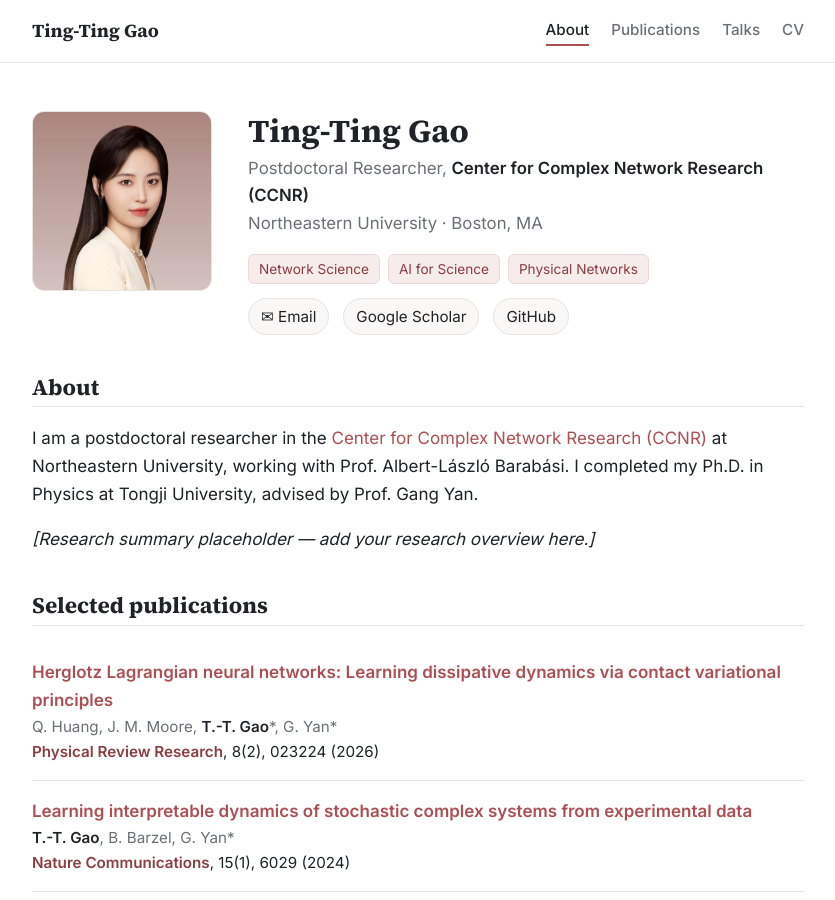
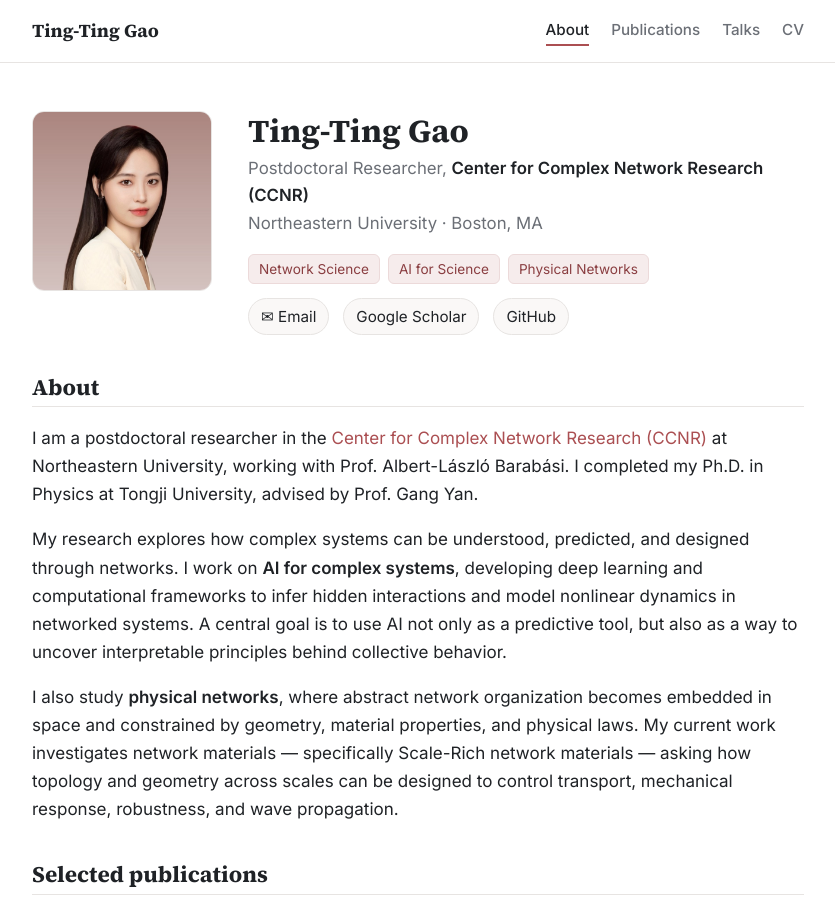
Before and after one commit to Ting-TingGao/Ting-TingGao.github.io, a Jekyll site: the page built from index.md, in a window 1280 px wide and 900 px high. Shown: the whole window, without its empty margins (222-1057 px from the left). Built offline with Jekyll 4.4.1, drawn with Linux system fonts in a browser that asks for light colours.

Commit message:
Add research summary to About section
Co-Authored-By: Claude Opus 4.8 (1M context) <noreply@anthropic.com>

```diff
--- a/index.md
+++ b/index.md
@@ -32,7 +32,19 @@ I am a postdoctoral researcher in the
 Northeastern University, working with Prof. Albert-László Barabási. I completed
 my Ph.D. in Physics at Tongji University, advised by Prof. Gang Yan.
 
-*[Research summary placeholder — add your research overview here.]*
+My research explores how complex systems can be understood, predicted, and
+designed through networks. I work on **AI for complex systems**, developing deep
+learning and computational frameworks to infer hidden interactions and model
+nonlinear dynamics in networked systems. A central goal is to use AI not only as
+a predictive tool, but also as a way to uncover interpretable principles behind
+collective behavior.
+
+I also study **physical networks**, where abstract network organization becomes
+embedded in space and constrained by geometry, material properties, and physical
+laws. My current work investigates network materials — specifically Scale-Rich
+network materials — asking how topology and geometry across scales can be
+designed to control transport, mechanical response, robustness, and wave
+propagation.
 
 ## Selected publications
 
```
